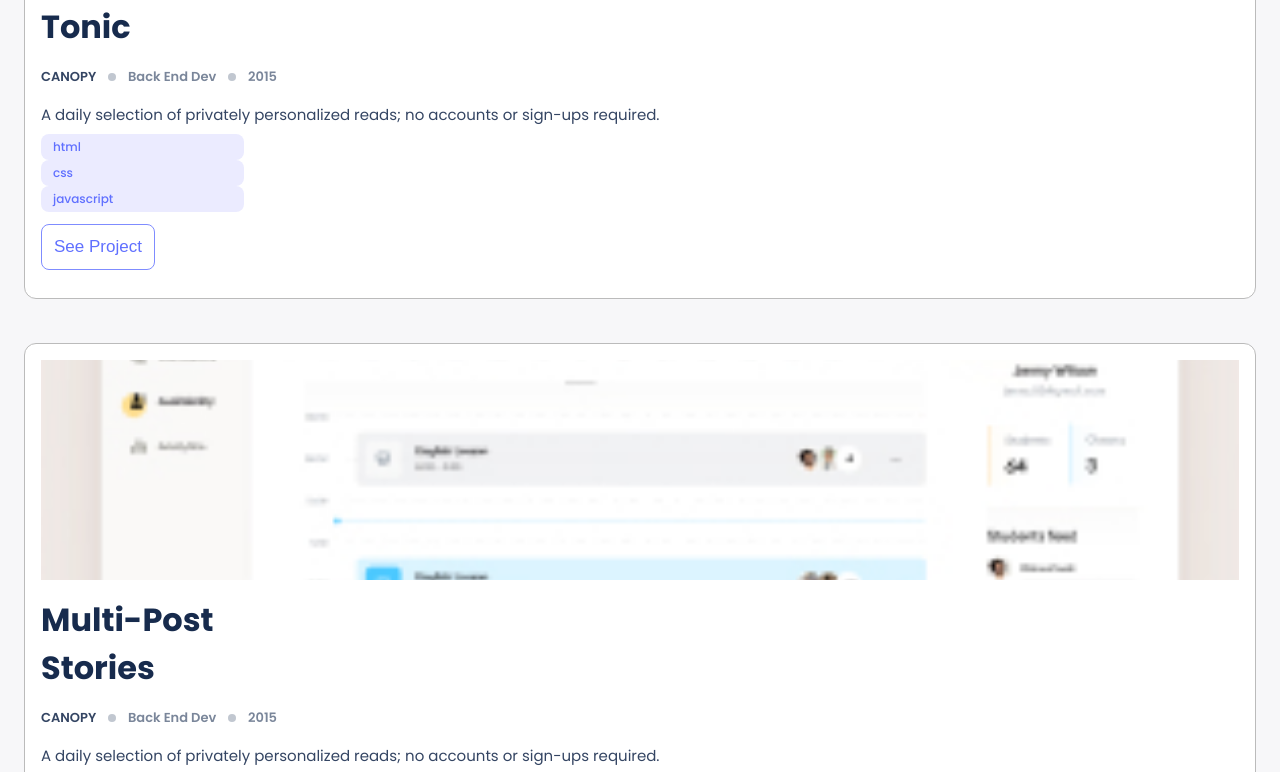
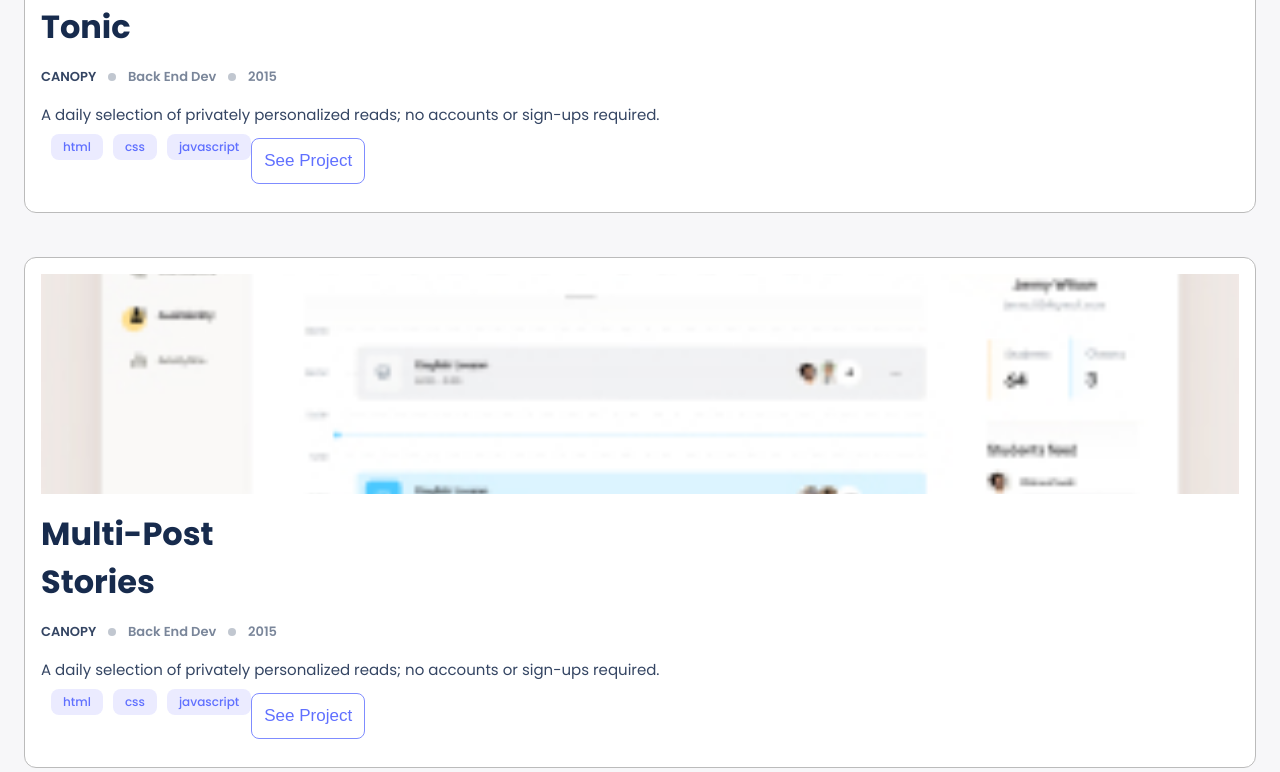
Before and after one commit to Zuhaib042/portfolio, a website: page index.html in a window 1280 px wide. Shown: the part 1317-2089 px from the top of the page. Drawn offline with Linux system fonts and the light colour scheme.

Commit message:
Add changes on the tags css file to float left and also give the button a margin of 10px

```diff
--- a/style.css
+++ b/style.css
@@ -113,6 +113,8 @@ body {
   font-weight: 500;
   font-size: 12px;
   color: var(--primary-color);
+  float: left;
+  margin-left: 10px;
 }
 
 .hero-icons li {
@@ -204,12 +206,14 @@ body {
 }
 
 .tags {
-  max-width: 203px;
+  max-width: 260px;
   justify-content: space-between;
+
 }
 
 .action {
   margin: 12px 0;
+  margin-left: 10px;
 }
 
 .btn {
```
